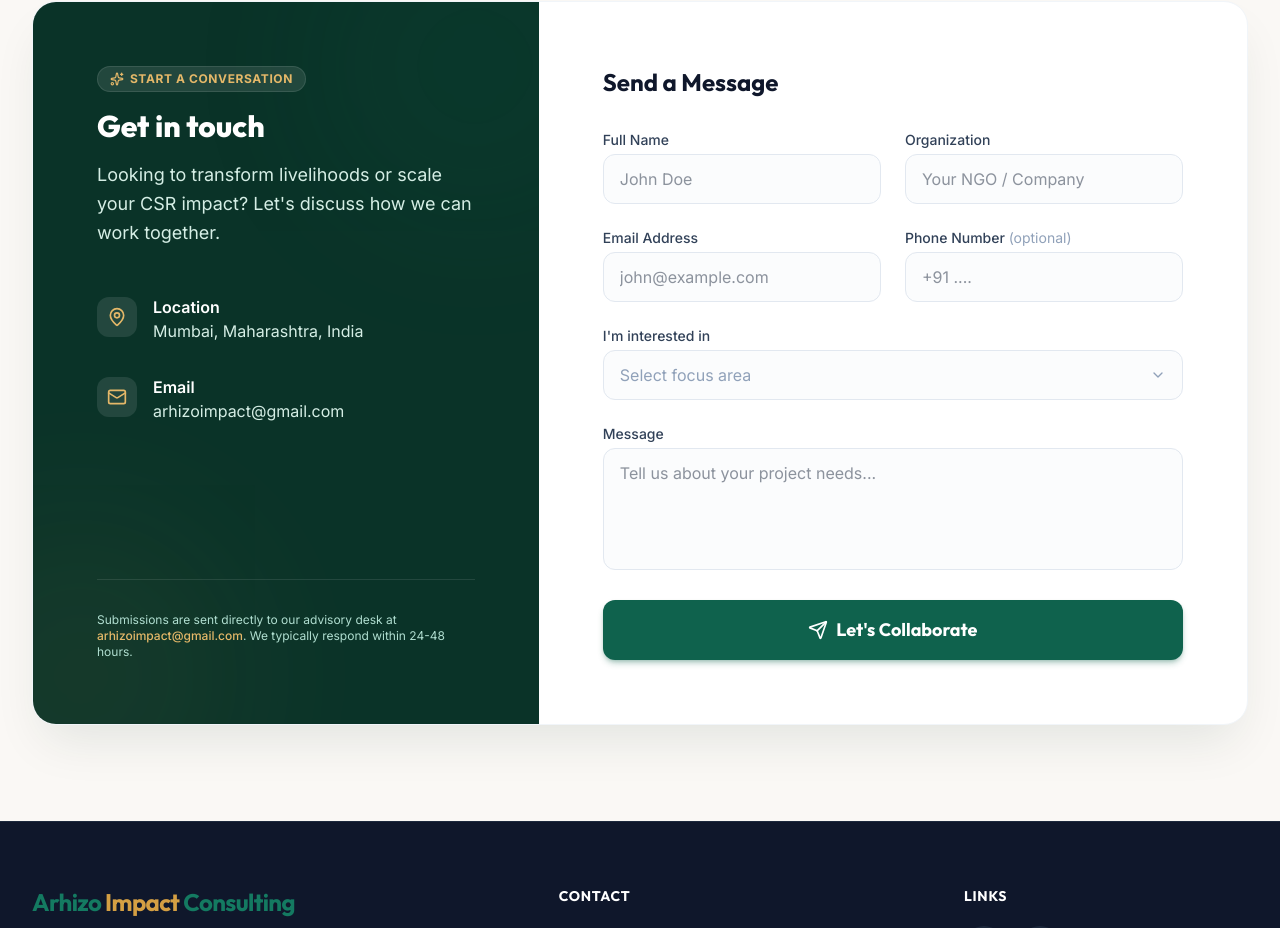
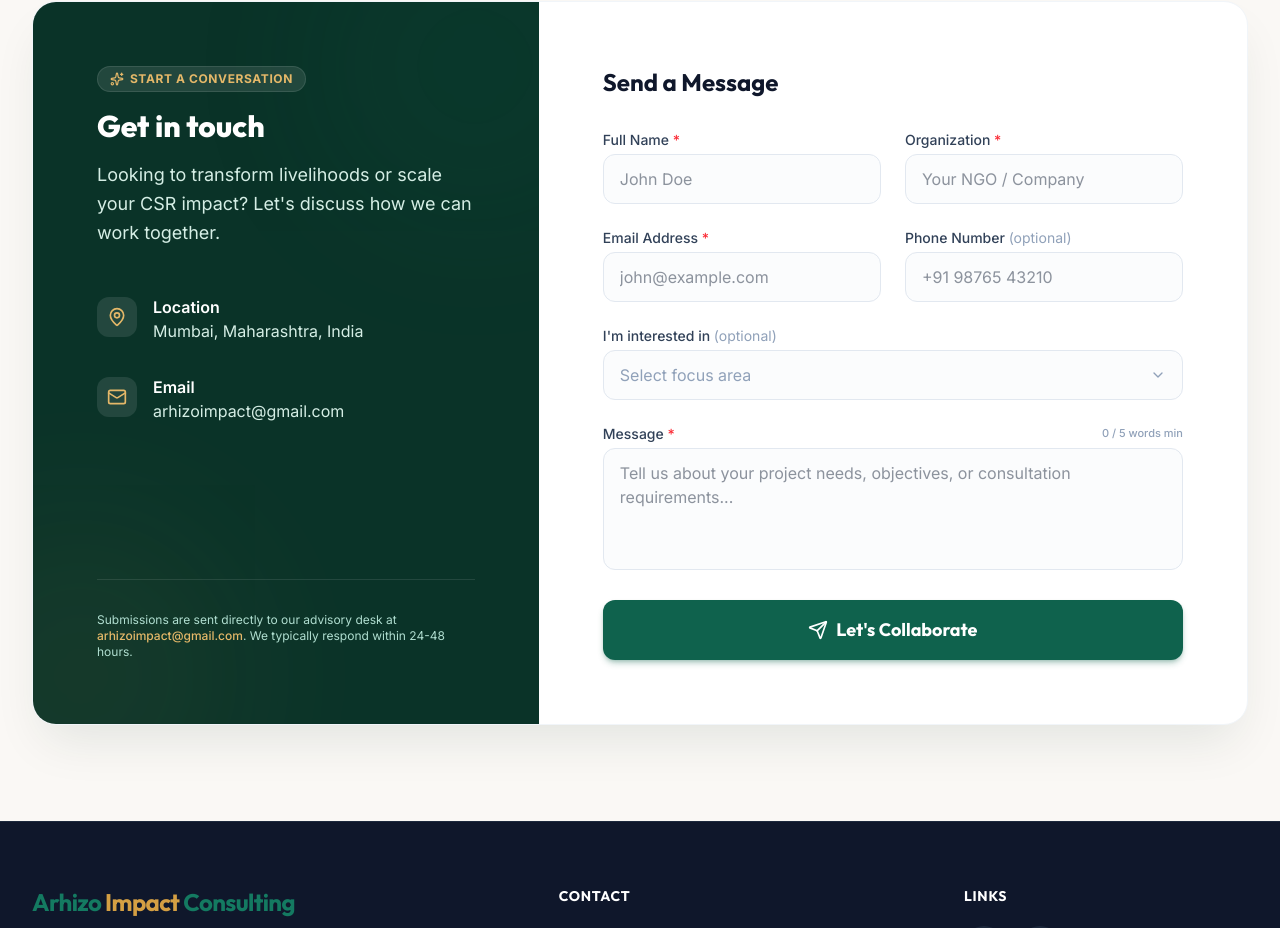
Before and after one commit to sohan2503001/ArhizoImpact, a React (Vite) app: page / in a window 1280 px wide. Shown: the part 7136-8064 px from the top of the page. Built offline with nearby package versions, Linux system fonts and the light colour scheme.

Commit message:
feat: implement contact form component with validation and FormSubmit integration

```diff
--- a/src/components/Contact.jsx
+++ b/src/components/Contact.jsx
@@ -4,6 +4,7 @@ import { motion, AnimatePresence } from 'framer-motion';
 import Reveal from './Reveal';
 
 const gmailComposeUrl = 'https://mail.google.com/mail/?view=cm&fs=1&to=arhizoimpact@gmail.com';
+const MIN_WORDS = 5;
 
 const interestOptions = [
   { value: 'livelihoods', label: 'Livelihoods & Enterprise' },
@@ -20,6 +21,8 @@ const Contact = () => {
     message: '',
   });
   const [selectedInterest, setSelectedInterest] = useState('');
+  const [errors, setErrors] = useState({});
+  const [touched, setTouched] = useState({});
   const [status, setStatus] = useState('idle'); // idle, loading, success, error
   const [statusMessage, setStatusMessage] = useState('');
   const [isDropdownOpen, setIsDropdownOpen] = useState(false);
@@ -35,13 +38,124 @@ const Contact = () => {
     return () => document.removeEventListener('mousedown', handleClickOutside);
   }, []);
 
+  const getWordCount = (text) => {
+    const trimmed = (text || '').trim();
+    if (!trimmed) return 0;
+    return trimmed.split(/\s+/).filter(Boolean).length;
+  };
+
+  const validateField = (name, value) => {
+    let error = '';
+    const trimmed = (value || '').trim();
+
+    switch (name) {
+      case 'name':
+        if (!trimmed) {
+          error = 'Full name is required';
+        } else if (trimmed.length < 2) {
+          error = 'Please enter a valid full name (at least 2 characters)';
+        } else if (/^[^a-zA-Z\s.'-]+$/.test(trimmed)) {
+          error = 'Please enter a valid name with letters';
+        }
+        break;
+
+      case 'organization':
+        if (!trimmed) {
+          error = 'Organization name is required';
+        } else if (trimmed.length < 2) {
+          error = 'Please enter at least 2 characters';
+        }
+        break;
+
+      case 'email':
+        if (!trimmed) {
+          error = 'Email address is required';
+        } else {
+          const emailRegex = /^[a-zA-Z0-9._%+-]+@[a-zA-Z0-9.-]+\.[a-zA-Z]{2,}$/;
+          if (!emailRegex.test(trimmed)) {
+            error = 'Please enter a valid email address (e.g. name@domain.com)';
+          }
+        }
+        break;
+
+      case 'phone':
+        if (trimmed) {
+          const validChars = /^[+]?[(]?[0-9]{1,4}[)]?[-\s./0-9]{7,16}$/.test(trimmed);
+          const digitsOnly = trimmed.replace(/\D/g, '');
+          if (!validChars || digitsOnly.length < 10 || digitsOnly.length > 15) {
+            error = 'Please enter a valid 10-digit phone number (e.g. +91 98765 43210)';
+          }
+        }
+        break;
+
+      case 'message': {
+        const words = getWordCount(value);
+        if (!trimmed) {
+          error = 'Message is required';
+        } else if (words < MIN_WORDS) {
+          error = `Please write at least ${MIN_WORDS} words (currently ${words} word${words === 1 ? '' : 's'})`;
+        }
+        break;
+      }
+
+      default:
+        break;
+    }
+
+    return error;
+  };
+
+  const validateAll = () => {
+    const newErrors = {};
+    Object.keys(formData).forEach((key) => {
+      const err = validateField(key, formData[key]);
+      if (err) newErrors[key] = err;
+    });
+    return newErrors;
+  };
+
   const handleChange = (e) => {
     const { name, value } = e.target;
     setFormData((prev) => ({ ...prev, [name]: value }));
+
+    if (touched[name]) {
+      const error = validateField(name, value);
+      setErrors((prev) => ({ ...prev, [name]: error }));
+    }
+  };
+
+  const handleBlur = (e) => {
+    const { name, value } = e.target;
+    setTouched((prev) => ({ ...prev, [name]: true }));
+    const error = validateField(name, value);
+    setErrors((prev) => ({ ...prev, [name]: error }));
   };
 
   const handleSubmit = async (e) => {
     e.preventDefault();
+
+    const allTouched = {
+      name: true,
+      organization: true,
+      email: true,
+      phone: true,
+      message: true,
+    };
+    setTouched(allTouched);
+
+    const validationErrors = validateAll();
+    setErrors(validationErrors);
+
+    if (Object.keys(validationErrors).length > 0) {
+      setStatus('error');
+      setStatusMessage('Please fix the highlighted errors before submitting.');
+      setTimeout(() => {
+        setStatus('idle');
+        setStatusMessage('');
+      }, 4000);
+      return;
+    }
+
     setStatus('loading');
     setStatusMessage('');
 
@@ -49,13 +163,13 @@ const Contact = () => {
       const selectedInterestLabel = interestOptions.find((o) => o.value === selectedInterest)?.label || 'General Inquiry';
 
       const payload = {
-        name: formData.name,
-        organization: formData.organization,
-        email: formData.email,
-        phone: formData.phone || 'Not provided',
+        name: formData.name.trim(),
+        organization: formData.organization.trim(),
+        email: formData.email.trim(),
+        phone: formData.phone.trim() || 'Not provided',
         interest: selectedInterestLabel,
-        message: formData.message,
-        _subject: `New Collaboration Request from ${formData.name} (${formData.organization || 'Website Inquiry'})`,
+        message: formData.message.trim(),
+        _subject: `New Collaboration Request from ${formData.name.trim()} (${formData.organization.trim() || 'Website Inquiry'})`,
         _template: 'table',
         _captcha: 'false',
       };
@@ -81,6 +195,8 @@ const Contact = () => {
           message: '',
         });
         setSelectedInterest('');
+        setTouched({});
+        setErrors({});
 
         setTimeout(() => {
           setStatus('idle');
@@ -99,6 +215,8 @@ const Contact = () => {
     }
   };
 
+  const messageWordCount = getWordCount(formData.message);
+
   return (
     <section id="contact" className="py-24 bg-beige-50/60 relative overflow-hidden">
       <div className="max-w-7xl mx-auto px-4 sm:px-6 lg:px-8">
@@ -107,7 +225,6 @@ const Contact = () => {
 
             {/* Contact Info Side */}
             <div className="w-full lg:w-5/12 bg-primary-900 text-white p-6 sm:p-10 md:p-16 flex flex-col justify-between relative overflow-hidden">
-              {/* Floating ambient glow */}
               <motion.div
                 animate={{
                   scale: [1, 1.25, 1],
@@ -149,8 +266,6 @@ const Contact = () => {
                     </div>
                   </motion.div>
 
-
-
                   <motion.div
                     whileHover={{ x: 5 }}
                     transition={{ duration: 0.2 }}
@@ -180,67 +295,119 @@ const Contact = () => {
             <div className="w-full lg:w-7/12 p-6 sm:p-10 md:p-16">
               <h3 className="text-xl sm:text-2xl font-bold text-slate-900 mb-6 sm:mb-8 font-heading">Send a Message</h3>
 
-              <form className="space-y-5 sm:space-y-6" onSubmit={handleSubmit}>
+              <form className="space-y-5 sm:space-y-6" onSubmit={handleSubmit} noValidate>
                 <div className="grid grid-cols-1 md:grid-cols-2 gap-4 sm:gap-6">
                   <div>
-                    <label htmlFor="name" className="block text-xs sm:text-sm font-medium text-slate-700 mb-1">Full Name</label>
+                    <label htmlFor="name" className="block text-xs sm:text-sm font-medium text-slate-700 mb-1">
+                      Full Name <span className="text-red-500">*</span>
+                    </label>
                     <input
                       type="text"
                       id="name"
                       name="name"
                       value={formData.name}
                       onChange={handleChange}
+                      onBlur={handleBlur}
                       required
-                      className="w-full px-3.5 py-2.5 sm:px-4 sm:py-3 text-sm sm:text-base rounded-xl border border-slate-200 focus:ring-2 focus:ring-primary-500 focus:border-primary-500 outline-none transition-all bg-slate-50/50 focus:bg-white"
+                      className={`w-full px-3.5 py-2.5 sm:px-4 sm:py-3 text-sm sm:text-base rounded-xl border outline-none transition-all ${
+                        touched.name && errors.name
+                          ? 'border-red-400 bg-red-50/30 focus:ring-2 focus:ring-red-400 focus:border-red-400'
+                          : 'border-slate-200 focus:ring-2 focus:ring-primary-500 focus:border-primary-500 bg-slate-50/50 focus:bg-white'
+                      }`}
                       placeholder="John Doe"
                     />
+                    {touched.name && errors.name && (
+                      <p className="mt-1 text-xs text-red-600 flex items-center gap-1">
+                        <AlertCircle className="w-3.5 h-3.5 shrink-0" />
+                        {errors.name}
+                      </p>
+                    )}
                   </div>
                   <div>
-                    <label htmlFor="organization" className="block text-xs sm:text-sm font-medium text-slate-700 mb-1">Organization</label>
+                    <label htmlFor="organization" className="block text-xs sm:text-sm font-medium text-slate-700 mb-1">
+                      Organization <span className="text-red-500">*</span>
+                    </label>
                     <input
                       type="text"
                       id="organization"
                       name="organization"
                       value={formData.organization}
                       onChange={handleChange}
+                      onBlur={handleBlur}
                       required
-                      className="w-full px-3.5 py-2.5 sm:px-4 sm:py-3 text-sm sm:text-base rounded-xl border border-slate-200 focus:ring-2 focus:ring-primary-500 focus:border-primary-500 outline-none transition-all bg-slate-50/50 focus:bg-white"
+                      className={`w-full px-3.5 py-2.5 sm:px-4 sm:py-3 text-sm sm:text-base rounded-xl border outline-none transition-all ${
+                        touched.organization && errors.organization
+                          ? 'border-red-400 bg-red-50/30 focus:ring-2 focus:ring-red-400 focus:border-red-400'
+                          : 'border-slate-200 focus:ring-2 focus:ring-primary-500 focus:border-primary-500 bg-slate-50/50 focus:bg-white'
+                      }`}
                       placeholder="Your NGO / Company"
                     />
+                    {touched.organization && errors.organization && (
+                      <p className="mt-1 text-xs text-red-600 flex items-center gap-1">
+                        <AlertCircle className="w-3.5 h-3.5 shrink-0" />
+                        {errors.organization}
+                      </p>
+                    )}
                   </div>
                 </div>
 
                 <div className="grid grid-cols-1 md:grid-cols-2 gap-4 sm:gap-6">
                   <div>
-                    <label htmlFor="email" className="block text-xs sm:text-sm font-medium text-slate-700 mb-1">Email Address</label>
+                    <label htmlFor="email" className="block text-xs sm:text-sm font-medium text-slate-700 mb-1">
+                      Email Address <span className="text-red-500">*</span>
+                    </label>
                     <input
                       type="email"
                       id="email"
                       name="email"
                       value={formData.email}
                       onChange={handleChange}
+                      onBlur={handleBlur}
                       required
-                      className="w-full px-3.5 py-2.5 sm:px-4 sm:py-3 text-sm sm:text-base rounded-xl border border-slate-200 focus:ring-2 focus:ring-primary-500 focus:border-primary-500 outline-none transition-all bg-slate-50/50 focus:bg-white"
+                      className={`w-full px-3.5 py-2.5 sm:px-4 sm:py-3 text-sm sm:text-base rounded-xl border outline-none transition-all ${
+                        touched.email && errors.email
+                          ? 'border-red-400 bg-red-50/30 focus:ring-2 focus:ring-red-400 focus:border-red-400'
+                          : 'border-slate-200 focus:ring-2 focus:ring-primary-500 focus:border-primary-500 bg-slate-50/50 focus:bg-white'
+                      }`}
                       placeholder="john@example.com"
                     />
+                    {touched.email && errors.email && (
+                      <p className="mt-1 text-xs text-red-600 flex items-center gap-1">
+                        <AlertCircle className="w-3.5 h-3.5 shrink-0" />
+                        {errors.email}
+                      </p>
+                    )}
                   </div>
                   <div>
-                    <label htmlFor="phone" className="block text-xs sm:text-sm font-medium text-slate-700 mb-1">Phone Number <span className="text-slate-400 font-normal">(optional)</span></label>
+                    <label htmlFor="phone" className="block text-xs sm:text-sm font-medium text-slate-700 mb-1">
+                      Phone Number <span className="text-slate-400 font-normal">(optional)</span>
+                    </label>
                     <input
                       type="tel"
                       id="phone"
                       name="phone"
                       value={formData.phone}
                       onChange={handleChange}
-                      className="w-full px-3.5 py-2.5 sm:px-4 sm:py-3 text-sm sm:text-base rounded-xl border border-slate-200 focus:ring-2 focus:ring-primary-500 focus:border-primary-500 outline-none transition-all bg-slate-50/50 focus:bg-white"
-                      placeholder="+91 ...."
+                      onBlur={handleBlur}
+                      className={`w-full px-3.5 py-2.5 sm:px-4 sm:py-3 text-sm sm:text-base rounded-xl border outline-none transition-all ${
+                        touched.phone && errors.phone
+                          ? 'border-red-400 bg-red-50/30 focus:ring-2 focus:ring-red-400 focus:border-red-400'
+                          : 'border-slate-200 focus:ring-2 focus:ring-primary-500 focus:border-primary-500 bg-slate-50/50 focus:bg-white'
+                      }`}
+                      placeholder="+91 98765 43210"
                     />
+                    {touched.phone && errors.phone && (
+                      <p className="mt-1 text-xs text-red-600 flex items-center gap-1">
+                        <AlertCircle className="w-3.5 h-3.5 shrink-0" />
+                        {errors.phone}
+                      </p>
+                    )}
                   </div>
                 </div>
 
                 <div className="relative" ref={dropdownRef}>
                   <label id="interest-label" className="block text-xs sm:text-sm font-medium text-slate-700 mb-1">
-                    I'm interested in
+                    I'm interested in <span className="text-slate-400 font-normal">(optional)</span>
                   </label>
                   <input type="hidden" name="interest" value={selectedInterest} />
 
@@ -295,20 +462,44 @@ const Contact = () => {
                 </div>
 
                 <div>
-                  <label htmlFor="message" className="block text-xs sm:text-sm font-medium text-slate-700 mb-1">Message</label>
+                  <div className="flex items-center justify-between mb-1">
+                    <label htmlFor="message" className="block text-xs sm:text-sm font-medium text-slate-700">
+                      Message <span className="text-red-500">*</span>
+                    </label>
+                    <span className={`text-[11px] font-medium transition-colors ${
+                      messageWordCount >= MIN_WORDS
+                        ? 'text-emerald-600 font-semibold'
+                        : touched.message && errors.message
+                        ? 'text-red-500 font-semibold'
+                        : 'text-slate-400'
+                    }`}>
+                      {messageWordCount} / {MIN_WORDS} words min {messageWordCount >= MIN_WORDS ? '✓' : ''}
+                    </span>
+                  </div>
                   <textarea
                     id="message"
                     name="message"
                     rows="4"
                     value={formData.message}
                     onChange={handleChange}
+                    onBlur={handleBlur}
                     required
-                    className="w-full px-4 py-3 rounded-xl border border-slate-200 focus:ring-2 focus:ring-primary-500 focus:border-primary-500 outline-none transition-all bg-slate-50/50 focus:bg-white resize-none"
-                    placeholder="Tell us about your project needs..."
+                    className={`w-full px-4 py-3 rounded-xl border outline-none transition-all resize-none ${
+                      touched.message && errors.message
+                        ? 'border-red-400 bg-red-50/30 focus:ring-2 focus:ring-red-400 focus:border-red-400'
+                        : 'border-slate-200 focus:ring-2 focus:ring-primary-500 focus:border-primary-500 bg-slate-50/50 focus:bg-white'
+                    }`}
+                    placeholder="Tell us about your project needs, objectives, or consultation requirements..."
                   ></textarea>
+                  {touched.message && errors.message && (
+                    <p className="mt-1 text-xs text-red-600 flex items-center gap-1">
+                      <AlertCircle className="w-3.5 h-3.5 shrink-0" />
+                      {errors.message}
+                    </p>
+                  )}
                 </div>
 
-                {status === 'error' && (
+                {status === 'error' && statusMessage && (
                   <motion.div
                     initial={{ opacity: 0, y: -4 }}
                     animate={{ opacity: 1, y: 0 }}
```
